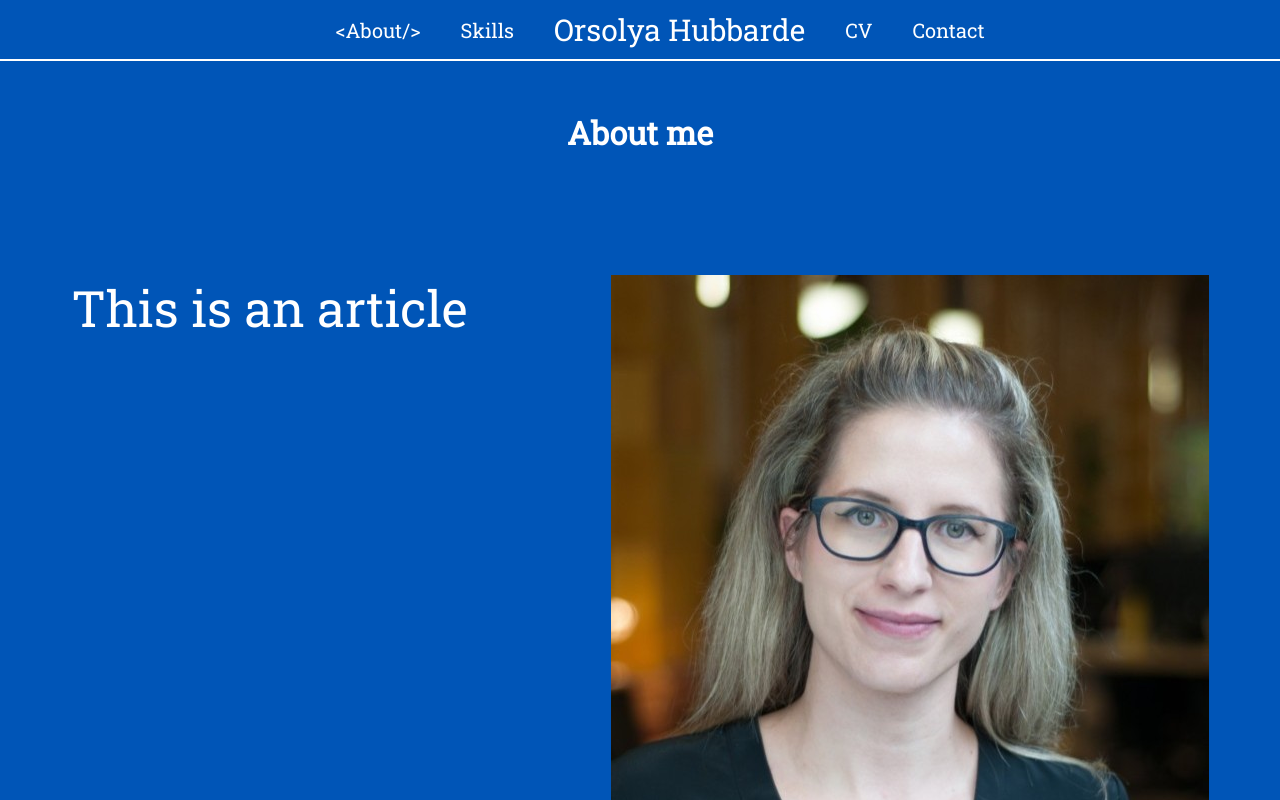
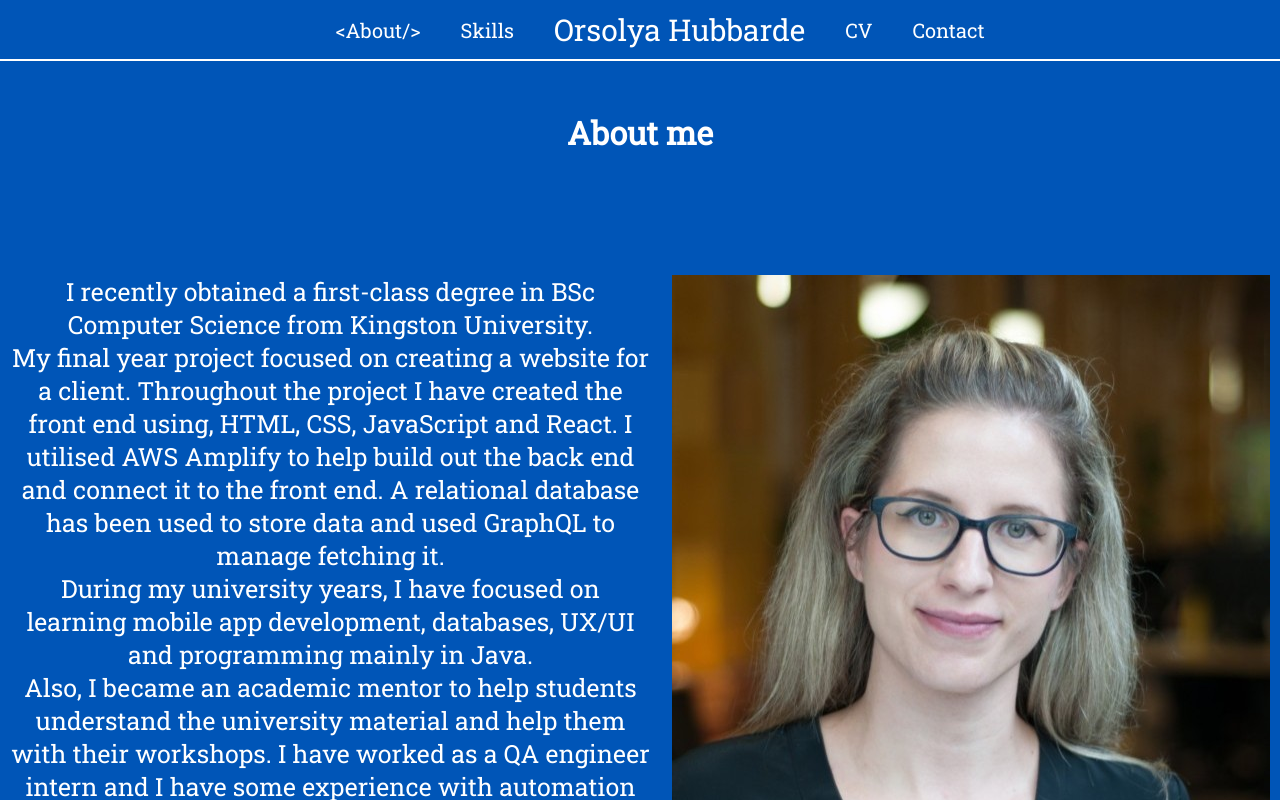
Before and after one commit to pokica1/Portfolio, a React (Create React App) app: page /about in a window 1280 px wide. Shown: the top 800 px of the page. Built offline with nearby package versions, Linux system fonts and the light colour scheme.

Commit message:
added content to about page

```diff
--- a/src/Pages/AboutPage/AboutPage.css
+++ b/src/Pages/AboutPage/AboutPage.css
@@ -7,5 +7,6 @@
 
 #info {
 	color: white;
-	font-size: 50px;
+	font-size: 25px;
+	width: 50%;
 }
--- a/src/Pages/AboutPage/AboutPage.js
+++ b/src/Pages/AboutPage/AboutPage.js
@@ -6,7 +6,24 @@ const AboutPage = () => (
 	<PageContent>
 		<h1>About me</h1>
 		<div id="article-container">
-			<div id="info">This is an article</div>
+			<div id="info">
+				I recently obtained a first-class degree in BSc Computer Science from
+				Kingston University.
+				<br />
+				My final year project focused on creating a website for a client.
+				Throughout the project I have created the front end using, HTML, CSS,
+				JavaScript and React. I utilised AWS Amplify to help build out the back
+				end and connect it to the front end. A relational database has been used
+				to store data and used GraphQL to manage fetching it. <br /> During my
+				university years, I have focused on learning mobile app development,
+				databases, UX/UI and programming mainly in Java. <br />
+				Also, I became an academic mentor to help students understand the
+				university material and help them with their workshops. I have worked as
+				a QA engineer intern and I have some experience with automation testing
+				using Cypress and some manual testing.
+				<br /> In my free time, I enjoy going on walks with my two golden
+				retrievers, baking desserts and snowboarding in the winter.
+			</div>
 			<div className="image">
 				<img src="profilePicLinkedin.jpg" alt="Orsolya smiling" />
 			</div>
```
